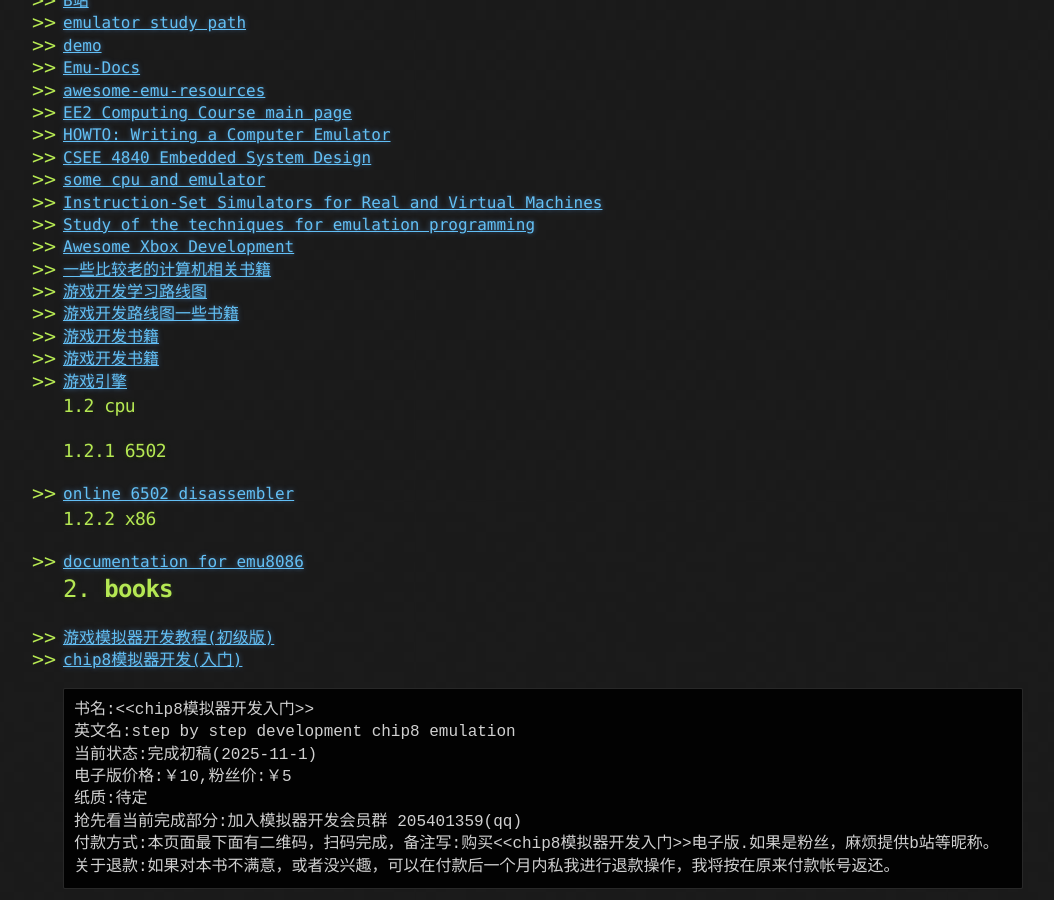
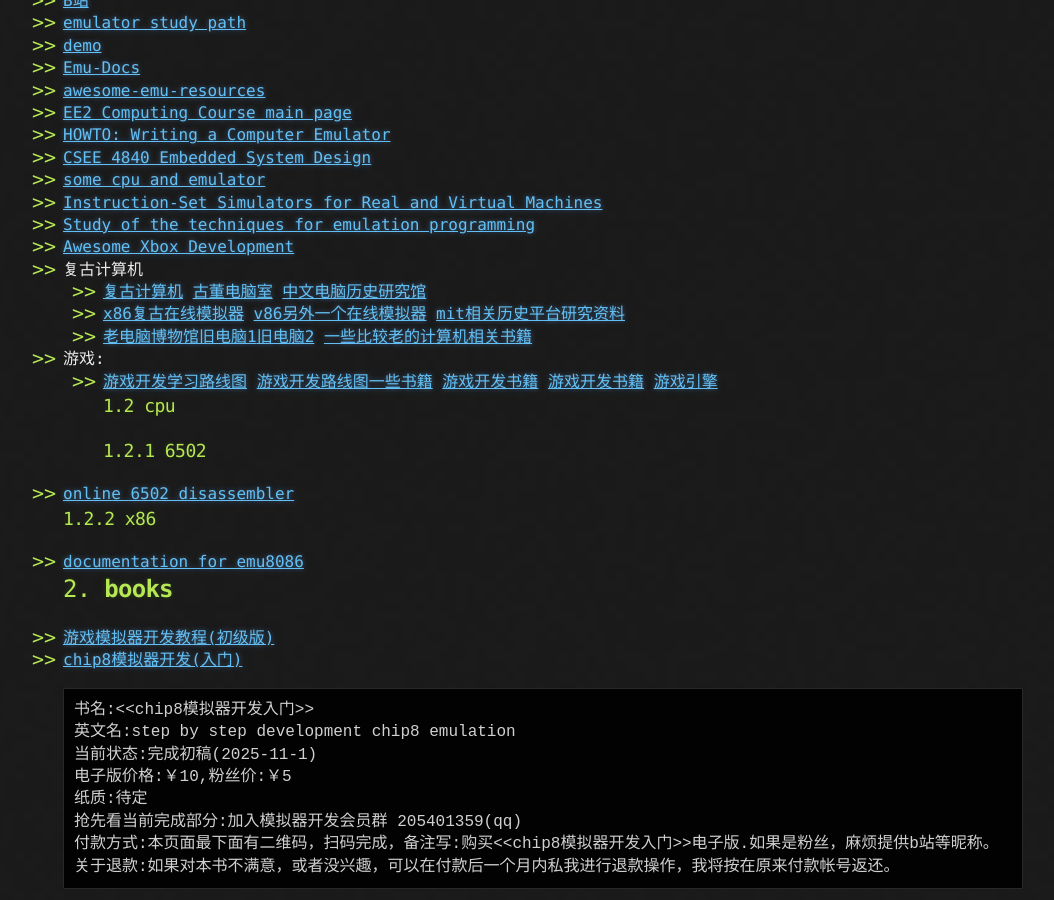
Before and after one commit to jinjiacun123/jinjiacun123.github.io, a Jekyll site: the page built from index.md, in a window 1280 px wide and 900 px high, scrolled down 563 px. Shown: the whole window, without its empty margins (117-1171 px from the left). Built offline with Jekyll 4.4.1, drawn with Linux system fonts in a browser that asks for light colours; our own code applies the rules of GitHub Pages for plain Markdown files.

Commit message:
Update index.md
添加一些复古计算机

```diff
--- a/index.md
+++ b/index.md
@@ -26,12 +26,12 @@ layout: default
  * [Instruction-Set Simulators for Real and Virtual Machines](http://www.xsim.com/)
  * [Study of the techniques for emulation programming](http://www.xsim.com/papers/Bario.2001.emubook.pdf)
  * [Awesome Xbox Development](https://xbox1.dev/)
- * [一些比较老的计算机相关书籍](http://www.rsp-italy.it/IT/Books/)
- * [游戏开发学习路线图](https://miloyip.github.io/game-programmer/)
- * [游戏开发路线图一些书籍](https://github.com/kurong00/GameProgramBooks)
- * [游戏开发书籍](https://github.com/BuggerBag/Game-Driven-Development-)
- * [游戏开发书籍](https://github.com/AlphaStarX/GameProgrammingBooks)
- * [游戏引擎](https://brodydoesart.github.io/GameEngineBook/)
+ * 复古计算机
+   * [复古计算机](https://www.retromuseum.org/) [古董电脑室](https://pengan1987.github.io/) [中文电脑历史研究馆](https://rpc.huijiwiki.com/wiki/%E9%A6%96%E9%A1%B5)
+   * [x86复古在线模拟器](https://copy.sh/v86/) [v86另外一个在线模拟器](https://xb6.cn/tools/v86/) [mit相关历史平台研究资料](https://mitpress.mit.edu/series/platform-studies/)
+   * [老电脑博物馆](https://www.oldcomputermuseum.com/default.htm)[旧电脑1](https://oldcomputer.info/index.htm)[旧电脑2](https://oldcomputers.net/indexwp.html) [一些比较老的计算机相关书籍](http://www.rsp-italy.it/IT/Books/)
+ * 游戏:
+   * [游戏开发学习路线图](https://miloyip.github.io/game-programmer/)  [游戏开发路线图一些书籍](https://github.com/kurong00/GameProgramBooks) [游戏开发书籍](https://github.com/BuggerBag/Game-Driven-Development-) [游戏开发书籍](https://github.com/AlphaStarX/GameProgrammingBooks) [游戏引擎](https://brodydoesart.github.io/GameEngineBook/)
 ### 1.2 cpu
 ### 1.2.1 6502
  * [online 6502 disassembler](https://jborza.com/post/2021-06-08-6502-disassembler/)
```
